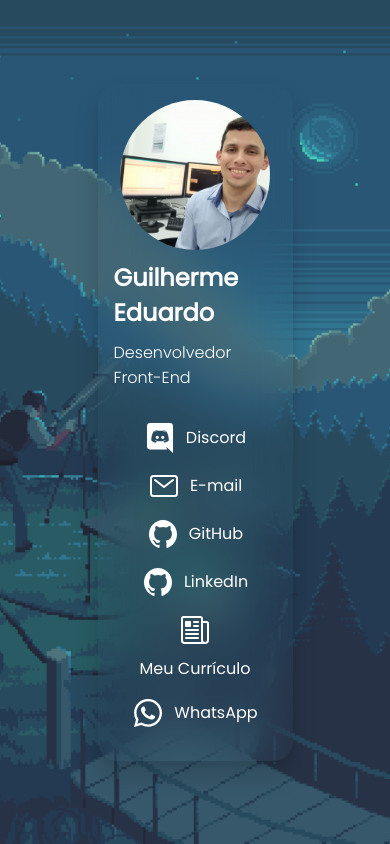
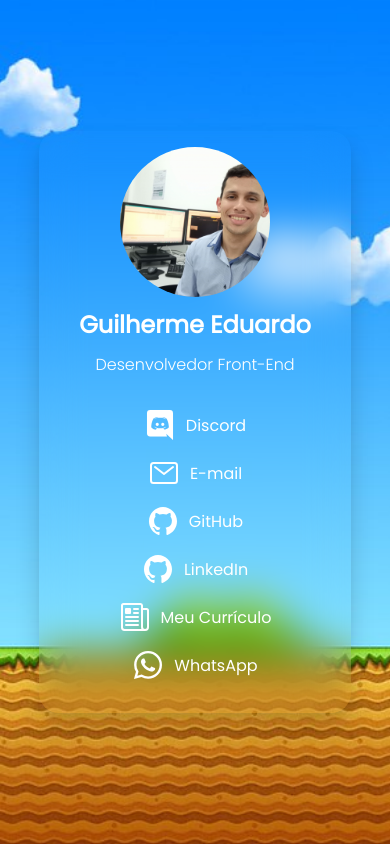
Before and after one commit to GuilhermeEduardo23/Link_Tree, a plain HTML site: page index.html in a window 390 px wide. Drawn offline with nearby package versions, Linux system fonts and the light colour scheme.

Commit message:
Troca do wallpaper e definindo novas configurações no CSS

```diff
--- a/assets/styles/scss/responsive.scss
+++ b/assets/styles/scss/responsive.scss
@@ -1,5 +1,5 @@
 @media(min-width: 320px) and (max-width: 767px) {
     body {
-        background-image: url('/assets/images/Mobile_Night.gif');
+        background-image: url('/assets/images/Mario_Mobile.jpg');
     }
 }
--- a/assets/styles/scss/section.scss
+++ b/assets/styles/scss/section.scss
@@ -10,8 +10,8 @@
 
 .principal {
     @extend .alinhamento;
-    width: 50vw;
-    //min-width: 500px;
+    width: 80vw;
+    max-width: 500px;
     background: transparent;
     backdrop-filter: blur(20px);
     -webkit-backdrop-filter: blur(20px);
--- a/scripts/main.js
+++ b/scripts/main.js
@@ -1,2 +1,2 @@
-const largura = document.body.clientWidth;
-alert(largura);
+const altura = document.body.clientHeight;
+alert(altura);
```
Also changed, not shown: assets/images/Mario_Mobile.jpg (added), assets/images/Mobile_Night.gif (deleted), assets/styles/css/style.css, 1 other file.
